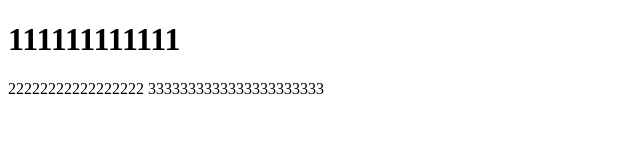
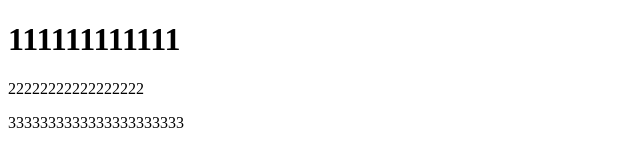
Before and after one commit to Andrew314150/rep1, a plain HTML site: page index.html in a window 1280 px wide. Shown: the whole page, without its empty margins (0-640 px from the left). Drawn offline with Linux system fonts and the light colour scheme.

Commit message:
Update index.html

```diff
--- a/index.html
+++ b/index.html
@@ -2,9 +2,11 @@
 <html>
   <body>
     <h1>111111111111</h1>
-      22222222222222222
+    <p>  22222222222222222 </p>
 
 
 <script>
   document.write('3333333333333333333333');
  </script>
+</body>
+</html>
```
